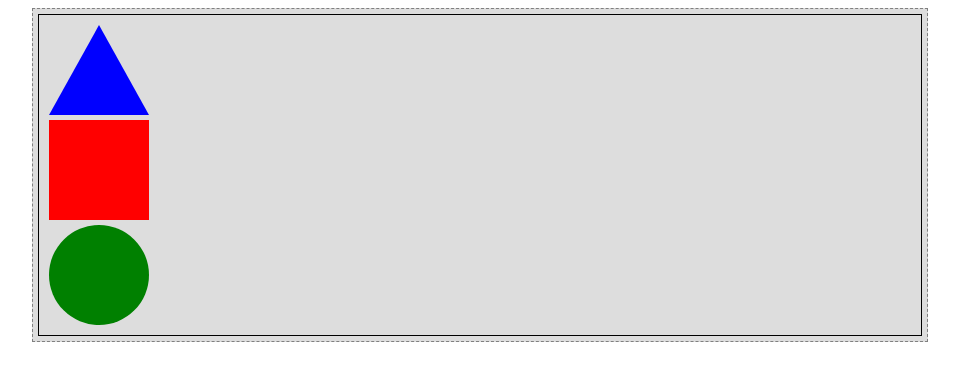
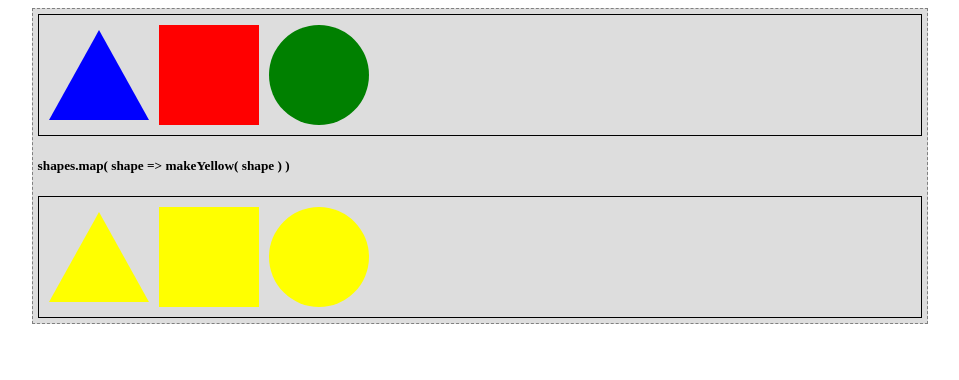
Before and after one commit to pas801012/js_array_methods, a website: page index.html in a window 1280 px wide. Shown: the whole page, without its empty margins (160-1119 px from the left). Drawn offline with Linux system fonts and the light colour scheme.

Commit message:
add vertical and horizontal alignment style; add yellow color style, add business logic for creating MAP description

```diff
--- a/css/style.css
+++ b/css/style.css
@@ -18,6 +18,17 @@ BODY {
 
 .container DIV {
   margin: 5px;
+}
+
+.horiz {
+  display: flex;
+  flex-direction: row;
+  align-items: center;
+}
+
+.vert {
+  display: flex;
+  flex-direction: column;
 }
 
 /*** SHAPE VIEW ***/
@@ -53,6 +64,10 @@ BODY {
   background: green;
 }
 
+:not(.triangle).yellow {
+  background: yellow;
+}
+
 .triangle.red {
   border-color: transparent transparent red transparent;
 }
@@ -62,6 +77,9 @@ BODY {
 .triangle.green {
   border-color: transparent transparent green transparent;
 }
+.triangle.yellow {
+  border-color: transparent transparent yellow transparent;
+}
 
 .hidden {
   visibility: hidden;
--- a/index.html
+++ b/index.html
@@ -12,7 +12,7 @@
   <div class="page">
     <div class="main">
       <!-- <div id="test" class="container hidden"> -->
-      <div id="test" class="container">
+      <div id="test" class="container horiz">
         <div class="triangle blue"></div>
         <div class="square red"></div>
         <div class="circle green"></div>
--- a/js/main.js
+++ b/js/main.js
@@ -1 +1,43 @@
 // main business logic
+
+function createRecoloredShapes() {
+  console.log( 'running') ;
+  var initialContainer = document.getElementById( 'test' );            // get initial container
+  var initialShapeNodes = initialContainer.querySelectorAll( 'div' );  // get node elements
+  var initialShapes = [].slice.call( initialShapeNodes );              // transform into array
+
+  var resultNode = document.createElement( 'div' );
+  resultNode.id = 'result';
+  resultNode.className = 'container horiz';
+
+  // create copy of existing divs
+  var clonedShapes = initialShapes.map( function( shape ) {
+    return shape.cloneNode( true );
+  });
+
+  // append nodes to the result container:
+  clonedShapes.forEach( shape => {
+    resultNode.appendChild( shape );
+  });
+
+
+  //create description node
+  var mapDesc = document.createElement( 'h5' );
+  mapDesc.innerText = 'shapes.map( shape => makeYellow( shape ) )'
+
+  // append node to the document target container
+  var target = document.body.querySelector( 'div.main' );
+  target.appendChild( mapDesc );
+  target.appendChild( resultNode );
+
+  // change colors for the shape
+  clonedShapes.forEach( function( shape ) {
+    var cls = shape.className.split(' ');
+    cls[1] = 'yellow';
+    shape.className = cls.join(' ');
+  });
+}
+
+window.onload = function() {
+  createRecoloredShapes();
+}
```
